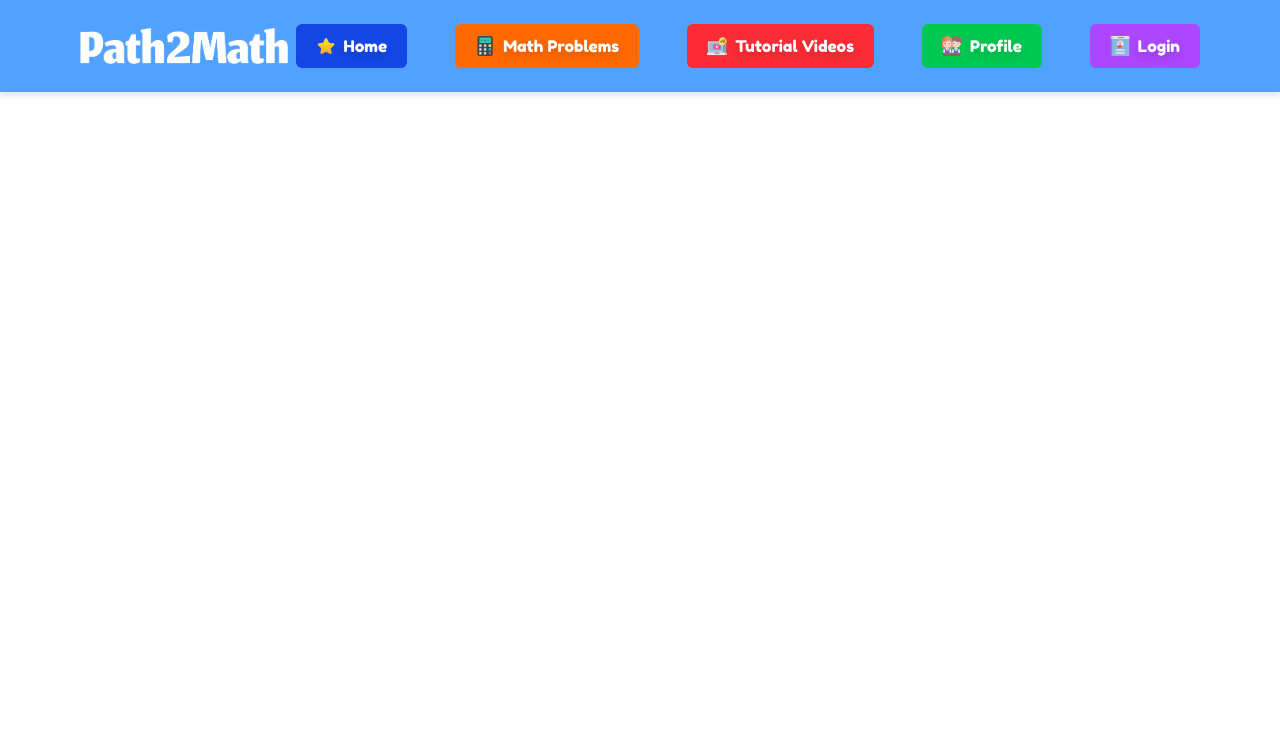
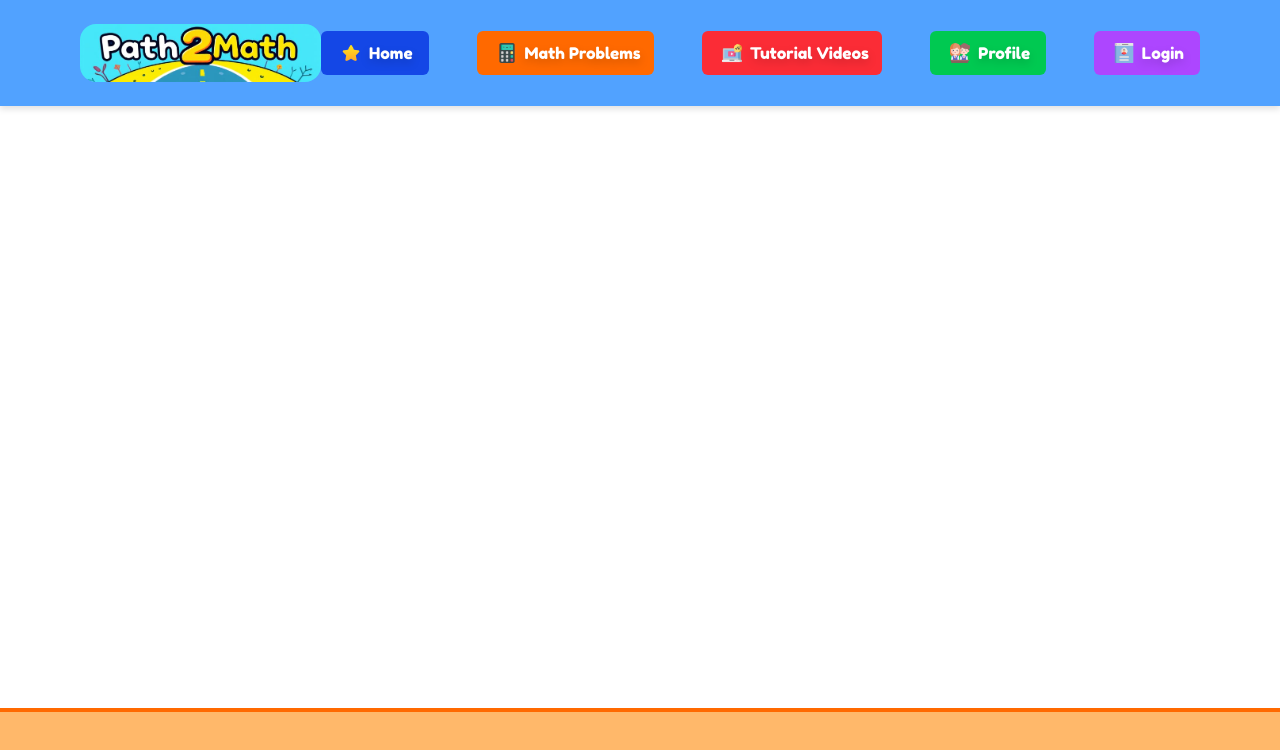
Before and after one commit to guyshargo/PathToMath, a React (Vite) app in the folder ReactPathToMath/PathToMath/: page /videos in a window 1280 px wide. Shown: the top 750 px of the page. Built offline with nearby package versions, Linux system fonts and the light colour scheme.

Commit message:
added Footer

```diff
--- a/ReactPathToMath/PathToMath/package.json
+++ b/ReactPathToMath/PathToMath/package.json
@@ -13,6 +13,7 @@
     "@tailwindcss/vite": "^4.1.4",
     "react": "^19.0.0",
     "react-dom": "^19.0.0",
+    "react-router-dom": "^6.30.0",
     "tailwindcss": "^4.1.4"
   },
   "devDependencies": {
--- a/ReactPathToMath/PathToMath/src/App.jsx
+++ b/ReactPathToMath/PathToMath/src/App.jsx
@@ -1,19 +1,21 @@
-import React from 'react';
+import React from 'react'
 import './App.css'
-import { useState } from 'react';
+import { useState } from 'react'
 import Header from './components/header/header'
-import { GradeProvider } from './components/Main/GradeComponent';
-
+import { GradeProvider } from './components/Main/GradeComponent'
+import { LoginStatusProvider } from "./components/Main/LoginStatusComponent"
+import Footer from './components/footer/Footer'
 function App() {
-  //login status
-  const [isLoggedIn, setIsLoggedIn] = useState(false); // default: not logged in
 
   return (
+    <LoginStatusProvider>
     <GradeProvider>
     <div className="app">
-      <Header isLoggedIn = {isLoggedIn} setIsLoggedIn = {setIsLoggedIn}/>
+      <Header/>
+      <Footer/>
     </div>
     </GradeProvider>
+    </LoginStatusProvider>
   )
 }
 export default App
--- /dev/null
+++ b/ReactPathToMath/PathToMath/src/components/Main/LoginStatusComponent.jsx
@@ -0,0 +1,20 @@
+import { createContext, useContext, useState } from 'react';
+
+// Create the LoginContext
+const LoginStautsContext = createContext();
+
+// Create the LoginProvider component
+export const LoginStatusProvider = ({ children }) => {
+    const [isLoggedIn, setIsLoggedIn] = useState(false);
+
+    const login = () => setIsLoggedIn(true);
+    const logout = () => setIsLoggedIn(false);
+
+    return (
+        <LoginStautsContext.Provider value={{ isLoggedIn, login, logout }}>
+            {children}
+        </LoginStautsContext.Provider>
+    );
+};
+
+export const useLoginStatus = () => useContext(LoginStautsContext);
--- /dev/null
+++ b/ReactPathToMath/PathToMath/src/components/footer/footer.jsx
@@ -0,0 +1,39 @@
+import React, { useEffect, useState } from 'react';
+
+const slogans = [
+  "Every problem has a solution — find it!",
+  "Every problem you solve makes you stronger.",
+  "Challenge accepted: let's solve it!",
+  "Mistakes help us grow — keep solving!",
+  "Practice makes Perfect - keep at it!",
+  "Mistakes are proof you're trying — never stop learning!",
+];
+
+function Footer() {
+  const [currentSloganIndex, setCurrentSloganIndex] = useState(0);
+  const [fade, setFade] = useState(true);
+
+  useEffect(() => {
+    const interval = setInterval(() => {
+      setFade(false); // Start fade-out
+      setTimeout(() => {
+        setCurrentSloganIndex((prevIndex) => (prevIndex + 1) % slogans.length);
+        setFade(true); // Start fade-in
+      }, 500);
+    }, 5000);
+
+    return () => clearInterval(interval);
+  }, []);
+
+  return (
+    <footer className="w-full bg-orange-300 border-t-4 border-orange-500 text-white text-center py-6 mt-10 shadow-xl fixed bottom-0 left-0 playful-font z-50 overflow-hidden">
+      <p className={`text-2xl px-4 flex items-center justify-center gap-3 transition-opacity duration-500 ease-in-out ${fade ? 'opacity-100' : 'opacity-0'}`}>
+        <span className="w-10 h-10 flex items-center justify-center rounded-full bg-white/90 text-yellow-500 shadow-md text-2xl">
+          💡
+        </span>
+        {slogans[currentSloganIndex]}
+      </p>
+    </footer>
+  );
+}
+export default Footer;
--- /dev/null
+++ b/ReactPathToMath/PathToMath/src/components/header/Routes.jsx
@@ -0,0 +1,70 @@
+import HomePage from '../pages/HomePage';
+import MathSubjectsPage from '../pages/MathSubjectsPage';
+import ProfilePage from '../pages/ProfilePage';
+import LoginPage from '../pages/LoginPage';
+import LogoutPage from '../pages/LogoutPage';
+import VideosPage from '../pages/VideosPage';
+import AdditionPage from '../pages/subjects/AdditionPage';
+import SubtractionPage from '../pages/subjects/SubtractionPage';
+import MultiplyPage from '../pages/subjects/MultiplyPage';
+import DivisionPage from '../pages/subjects/DivisionPage';
+import PercentagePage from '../pages/subjects/PercentagePage';
+
+const routes = [
+    {
+        path: '/',
+        element: <HomePage />,
+        label: 'Home',
+        colorClass: "bg-blue-700 hover:bg-blue-600",
+        submenuColor: "hover:bg-blue-500",
+    },
+    {
+        path: '/math-subjects',
+        element: <MathSubjectsPage />,
+        label: 'Math Problems',
+        colorClass: "bg-orange-500 hover:bg-orange-600",
+        submenuColor: "hover:bg-orange-400",
+        submenu: [
+            { path: '/math-subjects/addition', element: <AdditionPage />, label: 'Addition' },
+            { path: '/math-subjects/subtraction', element: <SubtractionPage />, label: 'Subtraction' },
+            { path: '/math-subjects/multiply', element: <MultiplyPage />, label: 'Multiply' },
+            { path: '/math-subjects/division', element: <DivisionPage />, label: 'Division' },
+            { path: '/math-subjects/percentage', element: <PercentagePage />, label: 'Percentage' }
+        ]
+    },
+    {
+        path: '/videos',
+        element: <VideosPage />,
+        label: 'Tutorial Videos',
+        colorClass: "bg-red-500 hover:bg-red-600",
+        submenuColor: "hover:bg-red-400",
+        submenu: [
+            { path: '/videos/addition', element: <AdditionPage />, label: 'Addition Videos' },
+            { path: '/videos/subtraction', element: <SubtractionPage />, label: 'Subtraction Videos' },
+            { path: '/videos/multiply', element: <MultiplyPage />, label: 'Multiply Videos' },
+            { path: '/videos/division', element: <DivisionPage />, label: 'Division Videos' },
+            { path: '/videos/percentage', element: <PercentagePage />, label: 'Percentage Videos' }
+        ]
+    },
+    {
+        path: '/profile',
+        element: <ProfilePage />,
+        label: 'Profile',
+        colorClass: "bg-green-500 hover:bg-green-600",
+        submenuColor: "hover:bg-green-400",
+    },
+    {
+        path: '/login',
+        element: <LoginPage />,
+        colorClass: 'bg-purple-500 hover:bg-purple-600',
+        label: 'Login',
+    },
+    {
+        path: '/logout',
+        element: <LogoutPage />,
+        colorClass: 'bg-purple-500 hover:bg-purple-600',
+        label: 'Logout',
+    }
+];
+
+export default Routes;
--- a/ReactPathToMath/PathToMath/src/components/header/header.jsx
+++ b/ReactPathToMath/PathToMath/src/components/header/header.jsx
@@ -1,5 +1,7 @@
 import React from 'react'
 import DynamicMenu from './DynamicMenu'
+import { useLoginStatus } from '../Main/LoginStatusComponent';
+
 import { useState } from 'react'
 import logo from '../../assets/Images/logo.png'
 import starIcon from '../../assets/Images/star.png'
@@ -9,11 +11,13 @@ import LoginIcon from '../../assets/Images/login.png'
 import LogoutIcon from '../../assets/Images/logout.png'
 import TutorialVideosIcon from '../../assets/Images/helpVideos.png'
 
-function Header({ isLoggedIn, setIsLoggedIn }) {
+function Header() {
     const [isMobileOpen, setIsMobileOpen] = useState(false);
     const toggleMobileMenu = () => {
         setIsMobileOpen(!isMobileOpen);
     };
+    const { isLoggedIn } = useLoginStatus();
+
     // Main menu item
     const menuData = [
         {
@@ -86,9 +90,9 @@ if (isLoggedIn) {
 return (
     <header className="flex flex-col xl:flex-row items-start xl:items-center justify-between w-full py-6 px-6 md:px-20 bg-blue-400 drop-shadow-md playful-font relative">
       <div className="flex justify-between items-center w-full xl:w-auto">
-        <a href="a">
-          <img src={logo} alt="Logo" className="w-52 hover:scale-105 transition-all" />
-        </a>
+      <a href="a" className="hover:scale-105 transition-all">
+    <img src={logo} alt="Logo" className="w-62 rounded-2xl" />
+      </a>
         <button className="xl:hidden text-3xl text-white cursor-pointer" onClick={toggleMobileMenu}>
         {/* simple hamburger menu for mobile view */}
           {isMobileOpen ? '✖' : '☰'}
--- a/ReactPathToMath/PathToMath/src/components/header/subMenu.jsx
+++ b/ReactPathToMath/PathToMath/src/components/header/subMenu.jsx
@@ -19,7 +19,7 @@ function subMenu({ items }) {
         (topicGrade[item.label]<=grade)&&(
         <li key={item.label}>
           <a
-            className='block px-4 py-2 text-sm hover:bg-sky-100'
+            className='block px-4 py-2 text-sm hover:bg-sky-100 text-black'
             href={item.link}
           >
             {item.label}
--- a/ReactPathToMath/PathToMath/src/index.css
+++ b/ReactPathToMath/PathToMath/src/index.css
@@ -1,7 +1,7 @@
 
 .playful-font {
   font-family: 'Fredoka One', 'Comic Sans MS', cursive;
-  color: black;
+  color: rgb(109, 71, 0);
 }
 
 .navBarItem {
```
Also changed, not shown: ReactPathToMath/PathToMath/src/assets/Images/logo.png, 1 other file (tests, documents, lock files or other folders).
